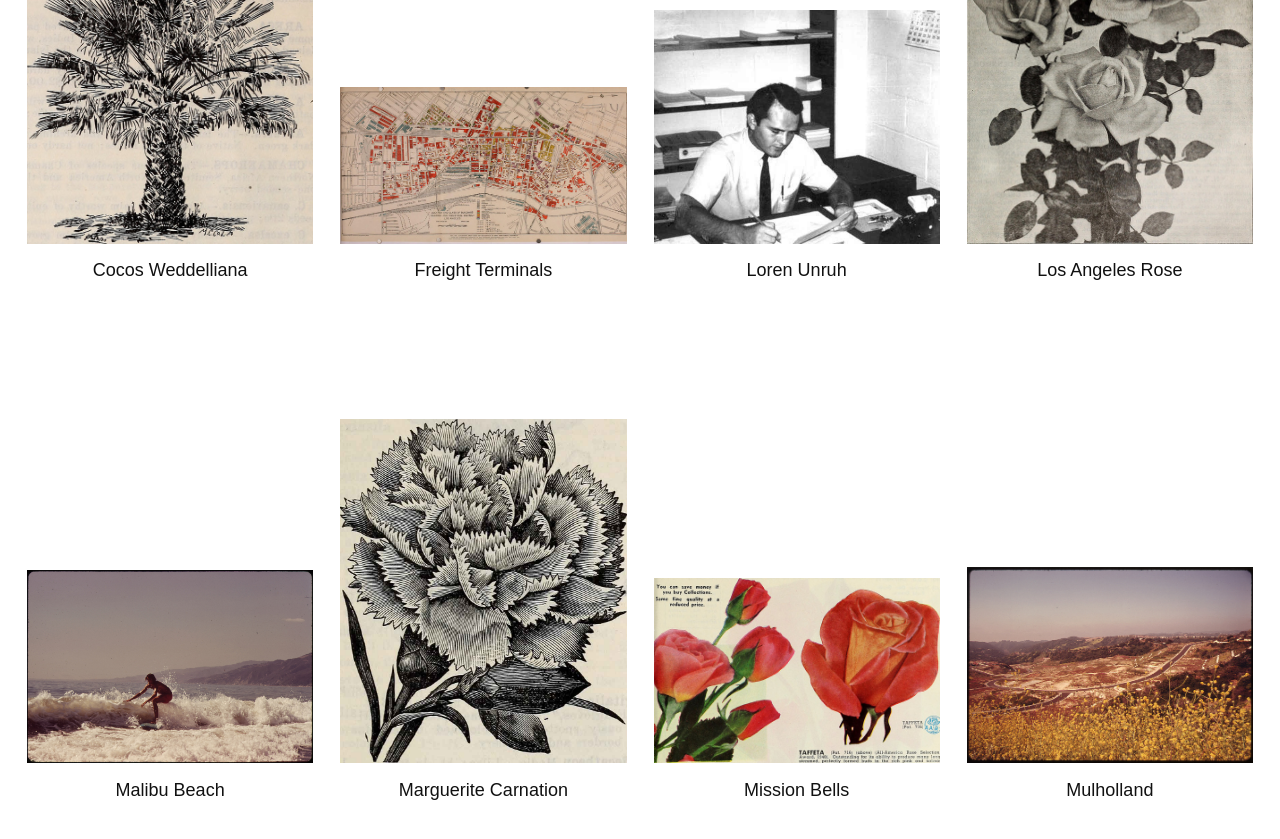
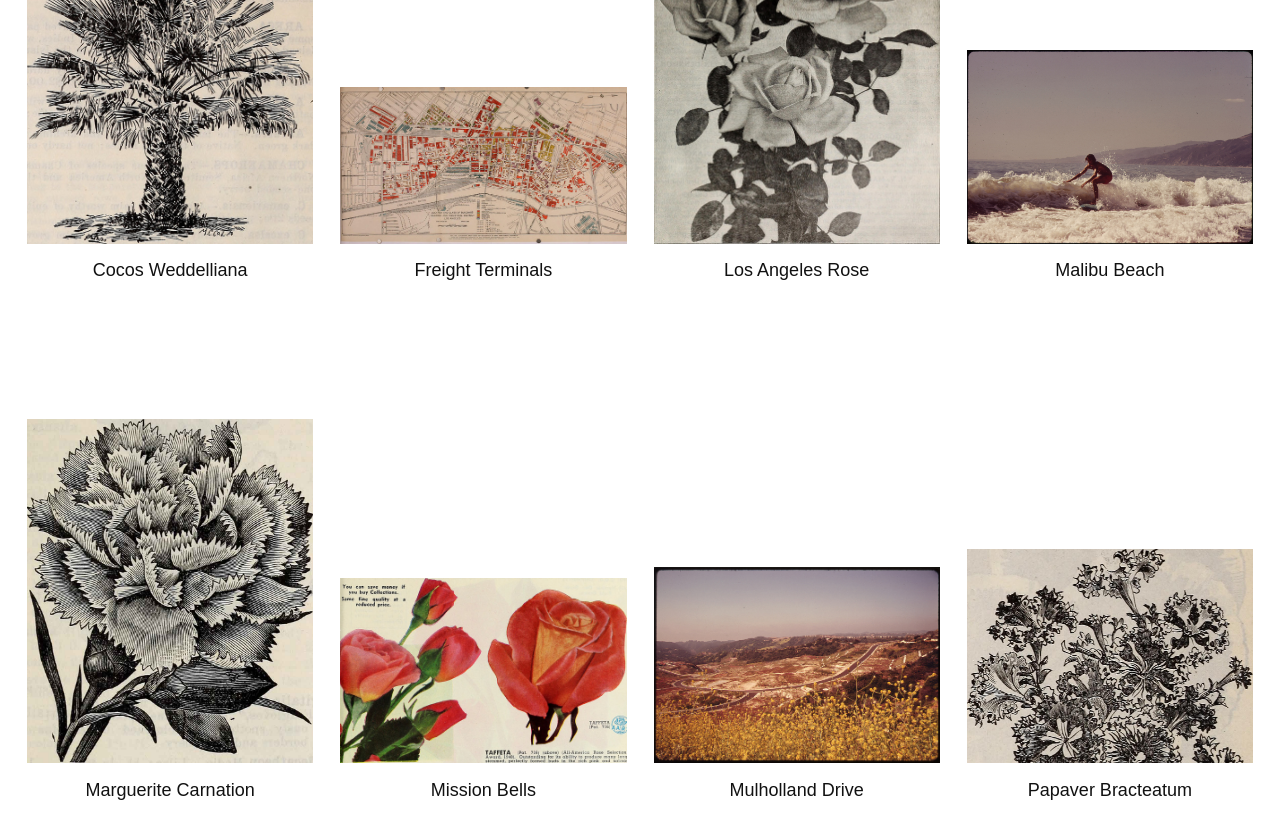
Before and after one commit to justinjaywang/jekyll-theme-cypress, a Jekyll site: the page built from index.html, in a window 1280 px wide and 900 px high, scrolled down 358 px. Shown: the top 839 px of the window. Built offline with Jekyll 4.4.1, drawn with Linux system fonts in a browser that asks for light colours.

Commit message:
edit sample content

```diff
--- a/_posts/1968-01-01-loren-unruh.markdown
+++ b/_posts/1968-01-01-south-central-ymca.markdown
@@ -1,5 +1,5 @@
 ---
-title: Loren Unruh
+title: South Central YMCA
 date: 1968-01-01
 image: /uploads/11.jpg
 tags: photographs
--- a/_posts/1975-05-01-mulholland.markdown
+++ b/_posts/1975-05-01-mulholland-drive.markdown
@@ -1,5 +1,5 @@
 ---
-title: Mulholland
+title: Mulholland Drive
 date: 1975-05-01
 image: /uploads/13.jpg
 tags: photographs
```
